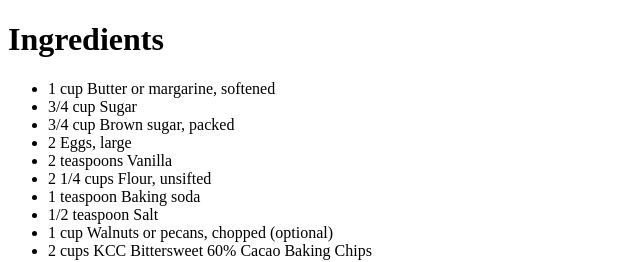
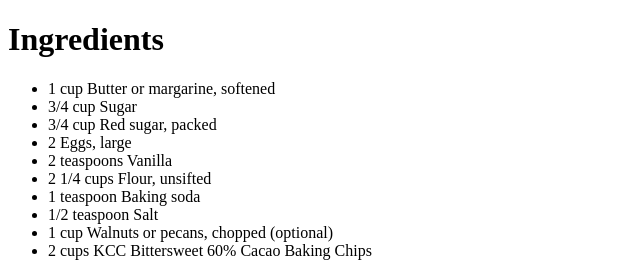
Before and after one commit to bethel2000/Betty-Cookie-Company.com, a plain HTML site: page secret recipe.htm in a window 1280 px wide. Shown: the top 262 px of the page, 0-640 px from the left. Drawn offline with Linux system fonts and the light colour scheme.

Commit message:
change type of sugar

```diff
--- a/secret recipe.htm
+++ b/secret recipe.htm
@@ -6,7 +6,7 @@
 <ul>
 <li>1 cup Butter or margarine, softened</li>
 <li>3/4 cup Sugar</li>
-<li>3/4 cup Brown sugar, packed</li>
+<li>3/4 cup Red sugar, packed</li>
 <li>2 Eggs, large</li>
 <li>2 teaspoons Vanilla</li>
 <li>2 1/4 cups Flour, unsifted</li>
```
